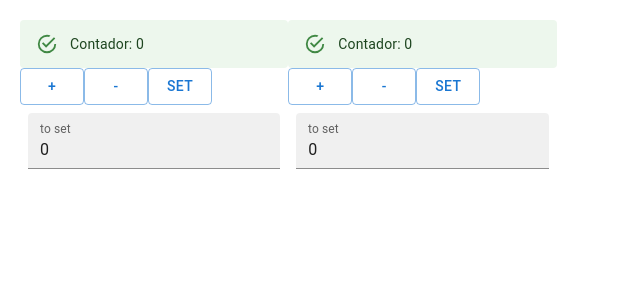
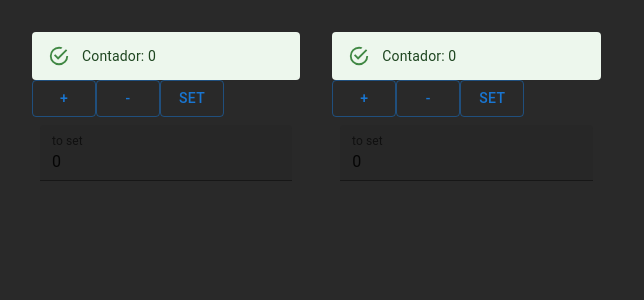
Before and after one commit to mattid89/react-typescript, a React (Create React App) app: page / in a window 1280 px wide. Shown: the top 300 px of the page, without its empty margins (0-644 px from the left). Built offline with nearby package versions, Linux system fonts and the light colour scheme.

Commit message:
algunos cambios de estilos

```diff
--- a/src/App.css
+++ b/src/App.css
@@ -11,3 +11,7 @@
 .padding {
       padding: 20px;
 }
+
+.oneRemMargin {
+      margin: 1rem;
+}
--- a/src/App.tsx
+++ b/src/App.tsx
@@ -6,7 +6,7 @@ function App() {
     return (
         <>
 
-            <div className="padding flex-row">
+            <div className="flex-row">
 
                 <ContadorReducer />
                 <ContadorReducer />
--- a/src/Components/ContadorReducer/ContadorReducer.tsx
+++ b/src/Components/ContadorReducer/ContadorReducer.tsx
@@ -8,7 +8,7 @@ const ContadorReducer = () => {
       const [valor, setValor] = useState('0')
 
       return (
-            <div>
+            <div className="oneRemMargin">
                   <Alert severity="success">Contador: {state.contador}</Alert>
                   <Button variant="outlined" onClick={() => dispatch({ type: 'increment', payload: 0 })}>+</Button>
                   <Button variant="outlined" onClick={() => dispatch({ type: 'decrement', payload: 0 })}>-</Button>
@@ -20,6 +20,7 @@ const ContadorReducer = () => {
                               value={valor}
                               id="filled-basic"
                               label="to set"
+                              color="warning"
                               variant="filled"
                               type="text"
                         />
--- a/src/index.css
+++ b/src/index.css
@@ -5,6 +5,8 @@ body {
     sans-serif;
   -webkit-font-smoothing: antialiased;
   -moz-osx-font-smoothing: grayscale;
+  padding: 1rem;
+  background-color: rgb(41, 41, 41);
 }
 
 code {
--- a/tsconfig.json
+++ b/tsconfig.json
@@ -7,11 +7,6 @@
       "esnext"
     ],
     "baseUrl": "./",
-    "paths": {
-      "src/*": [
-        "./src/*"
-      ],
-    },
     "allowJs": true,
     "skipLibCheck": true,
     "esModuleInterop": true,
```
